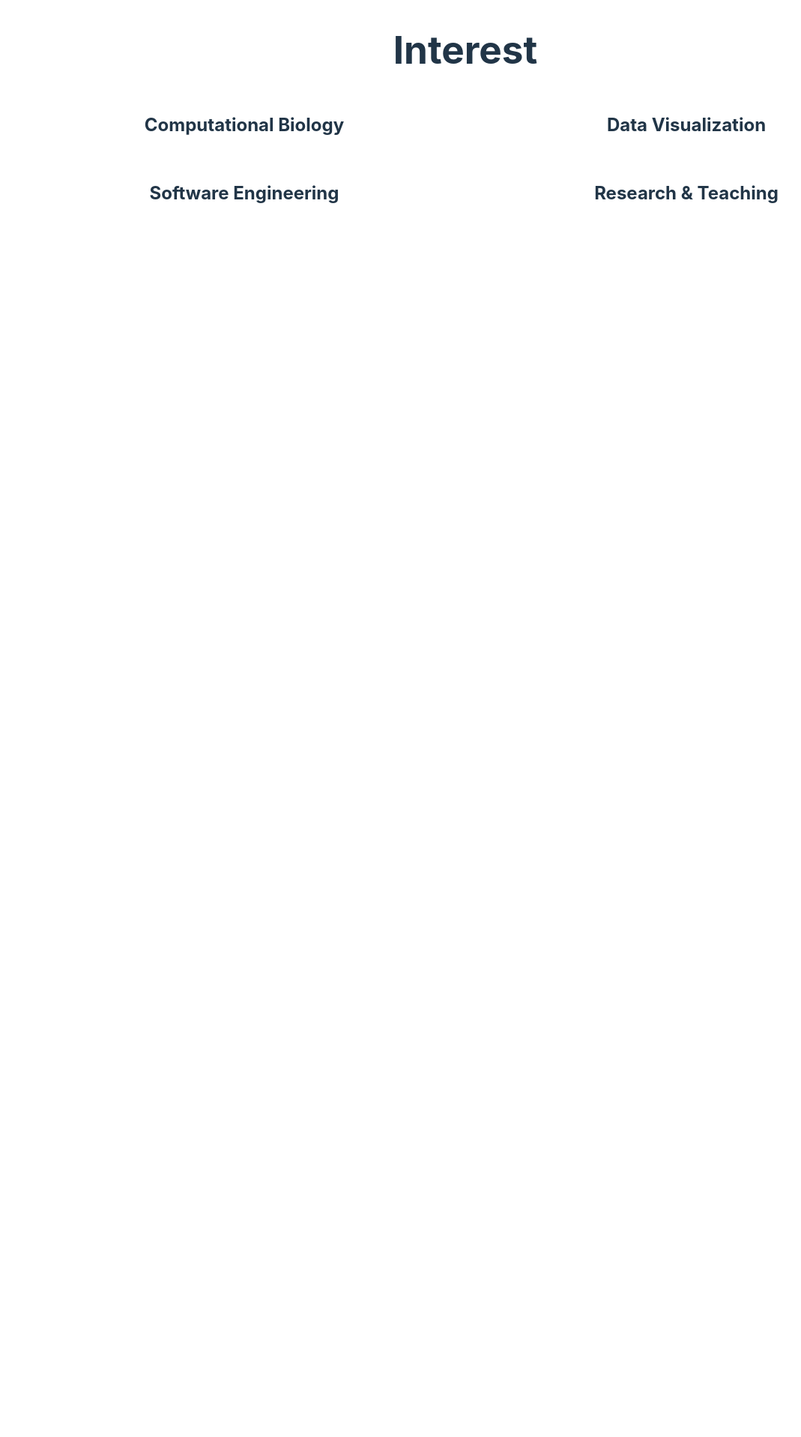
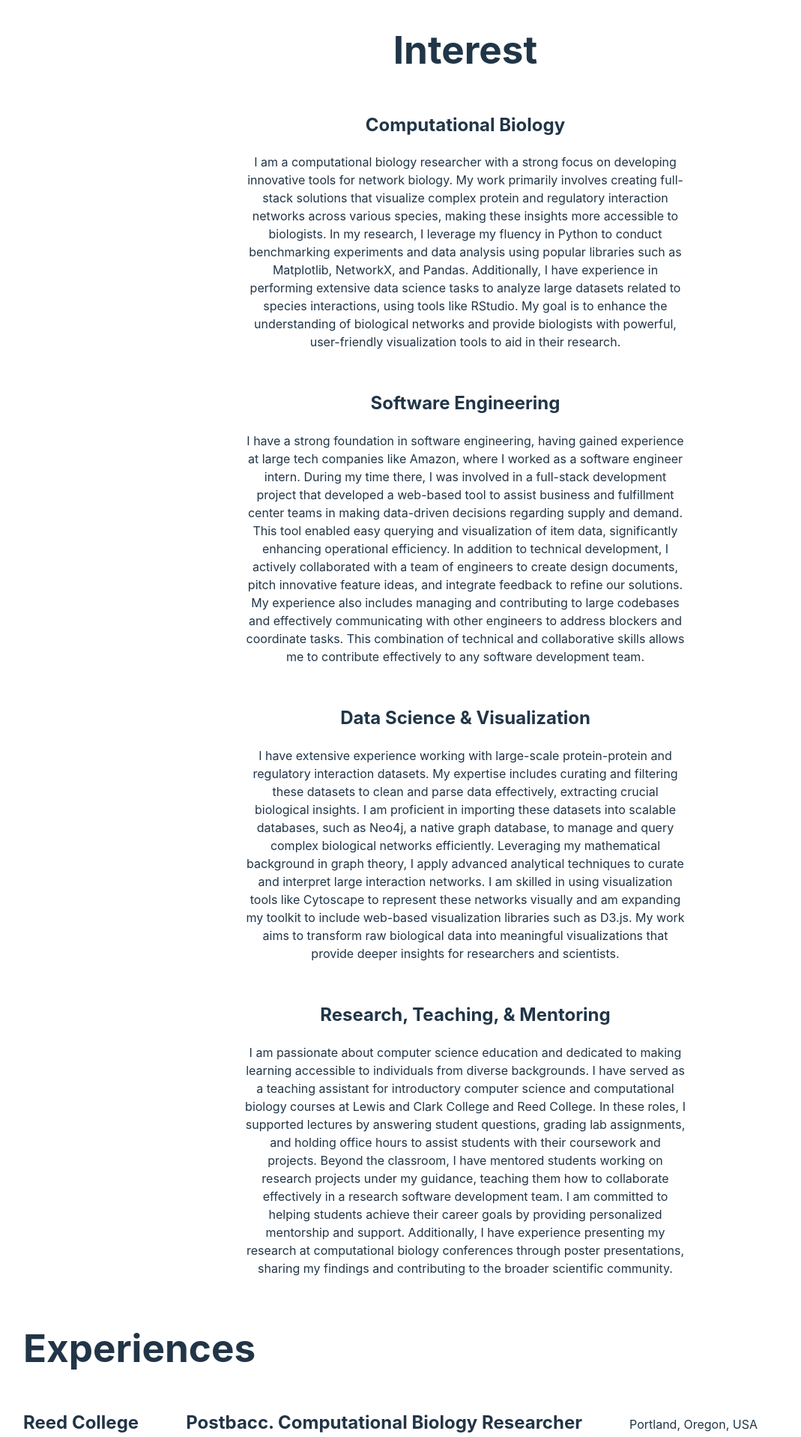
Before and after one commit to ctrlaltaf/personal-website, a React (Vite) app in the folder client/: page / in a window 1280 px wide. Shown: the part 872-2789 px from the top of the page at 75% size, without its empty margins (19-1088 px from the left). Before the commit the page ends 1384 px from the top, so only its background shows below. Built offline with nearby package versions, Linux system fonts and the light colour scheme.

Commit message:
Added interest component

```diff
--- a/client/package.json
+++ b/client/package.json
@@ -10,6 +10,8 @@
     "preview": "vite preview"
   },
   "dependencies": {
+    "@coreui/coreui": "^5.1.2",
+    "@coreui/react": "^5.3.0",
     "react": "^18.2.0",
     "react-dom": "^18.2.0",
     "react-router-dom": "^6.23.1"
--- a/client/src/Components/Interest/Interest.tsx
+++ b/client/src/Components/Interest/Interest.tsx
@@ -6,12 +6,106 @@ const Interest = () => {
             <h1>Interest</h1>
             <div className="table-container">
                 <ul className="row-container">
-                    <li className="column-1"><h2>Computational Biology</h2></li>
-                    <li className="column-2"><h2>Data Visualization</h2></li>
+                    <li className="column-1">
+                        <h2>Computational Biology</h2>
+                        <p>
+                            I am a computational biology researcher with a
+                            strong focus on developing innovative tools for
+                            network biology. My work primarily involves creating
+                            full-stack solutions that visualize complex protein
+                            and regulatory interaction networks across various
+                            species, making these insights more accessible to
+                            biologists. In my research, I leverage my fluency in
+                            Python to conduct benchmarking experiments and data
+                            analysis using popular libraries such as Matplotlib,
+                            NetworkX, and Pandas. Additionally, I have
+                            experience in performing extensive data science
+                            tasks to analyze large datasets related to species
+                            interactions, using tools like RStudio. My goal is
+                            to enhance the understanding of biological networks
+                            and provide biologists with powerful, user-friendly
+                            visualization tools to aid in their research.
+                        </p>
+                    </li>
                 </ul>
                 <ul className="row-container">
-                    <li className="column-1"><h2>Software Engineering</h2></li>
-                    <li className="column-2"><h2>Research & Teaching</h2></li>
+                    <li className="column-1">
+                        <h2>Software Engineering</h2>
+                        <p>
+                            I have a strong foundation in software engineering,
+                            having gained experience at large tech companies
+                            like Amazon, where I worked as a software engineer
+                            intern. During my time there, I was involved in a
+                            full-stack development project that developed a
+                            web-based tool to assist business and fulfillment
+                            center teams in making data-driven decisions
+                            regarding supply and demand. This tool enabled easy
+                            querying and visualization of item data,
+                            significantly enhancing operational efficiency. In
+                            addition to technical development, I actively
+                            collaborated with a team of engineers to create
+                            design documents, pitch innovative feature ideas,
+                            and integrate feedback to refine our solutions. My
+                            experience also includes managing and contributing
+                            to large codebases and effectively communicating
+                            with other engineers to address blockers and
+                            coordinate tasks. This combination of technical and
+                            collaborative skills allows me to contribute
+                            effectively to any software development team.
+                        </p>
+                    </li>
+                </ul>
+                <ul className="row-container">
+                    <li className="column-1">
+                        <h2>Data Science & Visualization</h2>
+                        <p>
+                            I have extensive experience working with large-scale
+                            protein-protein and regulatory interaction datasets.
+                            My expertise includes curating and filtering these
+                            datasets to clean and parse data effectively,
+                            extracting crucial biological insights. I am
+                            proficient in importing these datasets into scalable
+                            databases, such as Neo4j, a native graph database,
+                            to manage and query complex biological networks
+                            efficiently. Leveraging my mathematical background
+                            in graph theory, I apply advanced analytical
+                            techniques to curate and interpret large interaction
+                            networks. I am skilled in using visualization tools
+                            like Cytoscape to represent these networks visually
+                            and am expanding my toolkit to include web-based
+                            visualization libraries such as D3.js. My work aims
+                            to transform raw biological data into meaningful
+                            visualizations that provide deeper insights for
+                            researchers and scientists.
+                        </p>
+                    </li>
+                </ul>
+                <ul className="row-container">
+                    <li className="column-1">
+                        <h2>Research, Teaching, & Mentoring</h2>
+                        <p>
+                            I am passionate about computer science education and
+                            dedicated to making learning accessible to
+                            individuals from diverse backgrounds. I have served
+                            as a teaching assistant for introductory computer
+                            science and computational biology courses at Lewis
+                            and Clark College and Reed College. In these roles,
+                            I supported lectures by answering student questions,
+                            grading lab assignments, and holding office hours to
+                            assist students with their coursework and projects.
+                            Beyond the classroom, I have mentored students
+                            working on research projects under my guidance,
+                            teaching them how to collaborate effectively in a
+                            research software development team. I am committed
+                            to helping students achieve their career goals by
+                            providing personalized mentorship and support.
+                            Additionally, I have experience presenting my
+                            research at computational biology conferences
+                            through poster presentations, sharing my findings
+                            and contributing to the broader scientific
+                            community.
+                        </p>
+                    </li>
                 </ul>
             </div>
         </div>
--- a/client/src/Pages/HomePage/HomePage.css
+++ b/client/src/Pages/HomePage/HomePage.css
@@ -25,6 +25,7 @@
     flex-direction: row;
     justify-content: flex-start;
     gap: 100px;
+    /* border:2px solid black; */
 }
 
 .fade-in {
@@ -77,5 +78,5 @@
     margin-left: 50px;
     margin-right: 200px;
     margin-top: 50px;
-    display: none;
+    /* display: none; */
 }
```
Also changed, not shown: 1 other file (tests, documents, lock files or other folders).
